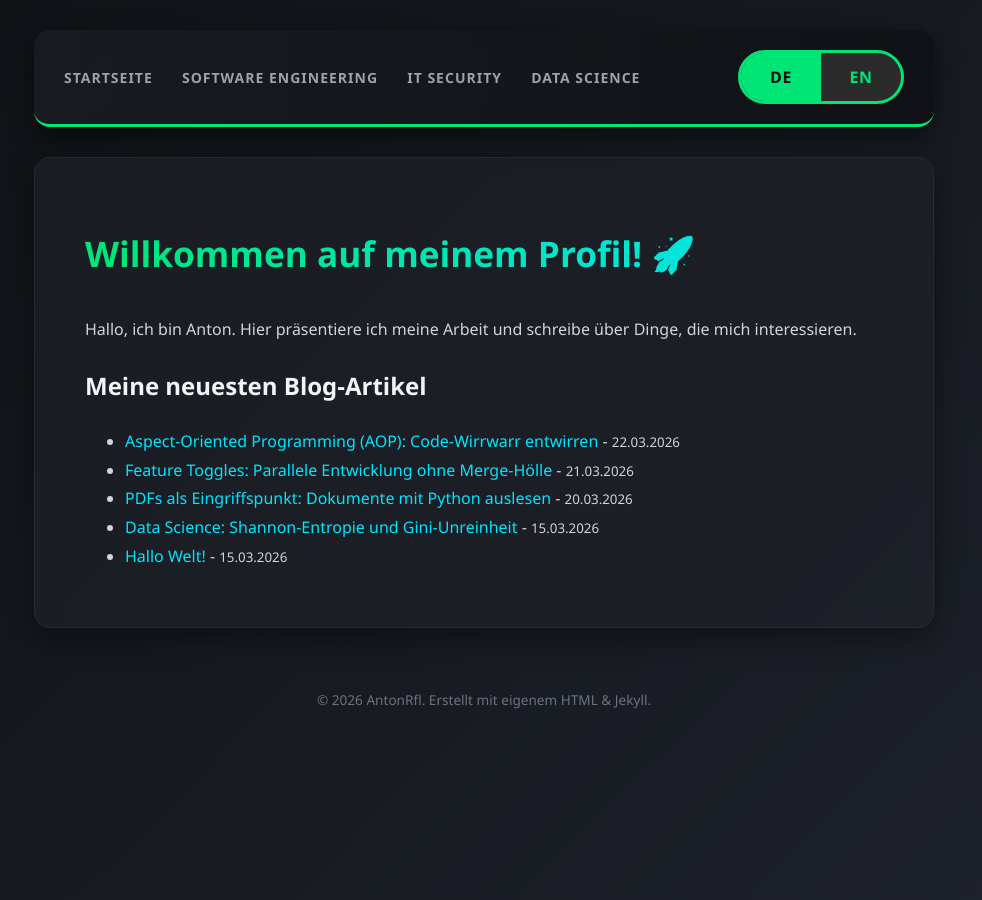
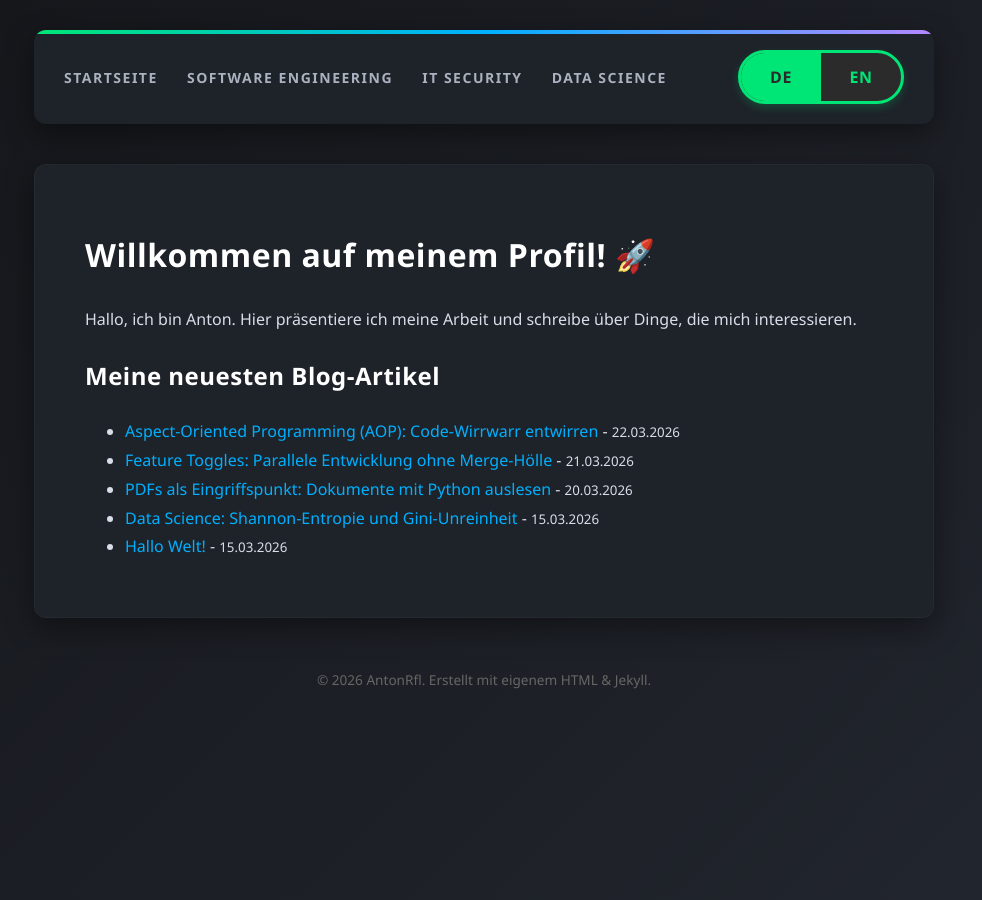
Before and after one commit to AntonRfl/AntonRfl.github.io, a Jekyll site: the page built from index.html, in a window 1280 px wide. Shown: the whole page, without its empty margins (156-1138 px from the left). Built offline with Jekyll 4.4.1, drawn with Linux system fonts in a browser that asks for light colours.

Commit message:
Update default layout styles and themes

```diff
--- a/_layouts/default.html
+++ b/_layouts/default.html
@@ -7,85 +7,76 @@
 
     <style>
         /* =========================================
-           1. Grund-Layout (Modern Deep-Gradient)
+           1. Grund-Layout (Modern Deep-Space Theme)
            ========================================= */
         body {
             font-family: 'Segoe UI', Roboto, Helvetica, Arial, sans-serif;
-            /* Ein tiefer, bläulich-grauer Farbverlauf als Hintergrund */
-            background: linear-gradient(135deg, #0f1115 0%, #1e222b 100%);
-            background-attachment: fixed; /* Hintergrund bleibt beim Scrollen stehen */
-            color: #d1d5db; /* Angenehmes, weiches Hellgrau für den Text */
+            /* Ein schicker, dezenter Hintergrund-Farbverlauf (Tiefes Blau-Grau) */
+            background: linear-gradient(135deg, #14161a 0%, #22262e 100%);
+            background-attachment: fixed;
+            color: #d8dee9; /* Weiches Off-White, perfekt lesbar */
             max-width: 900px;
             margin: 0 auto;
-            padding: 20px;
+            padding: 30px 20px;
             line-height: 1.8;
         }
 
-        /* Der Textbereich als schicke, abgesetzte Karte */
-        main {
-            background-color: rgba(30, 33, 40, 0.7); /* Leicht durchsichtig */
-            backdrop-filter: blur(10px); /* Milchglas-Effekt */
-            padding: 40px 50px;
-            border-radius: 16px;
-            box-shadow: 0 10px 30px rgba(0, 0, 0, 0.4);
-            border: 1px solid rgba(255, 255, 255, 0.05);
-            margin-top: 30px;
-        }
-
-        /* Überschriften stylen */
-        h1, h2, h3, h4 { color: #f3f4f6; font-weight: 700; }
-
-        /* Die Hauptüberschrift bekommt einen Farbverlauf */
-        h1 {
-            background: linear-gradient(90deg, #00e676, #00e5ff);
-            -webkit-background-clip: text;
-            -webkit-text-fill-color: transparent;
-            margin-bottom: 30px;
-            font-size: 2.2em;
-        }
-
-        a { color: #00e5ff; text-decoration: none; transition: all 0.2s ease-in-out; }
-        a:hover { color: #00e676; text-shadow: 0 0 8px rgba(0, 230, 118, 0.4); }
+        /* Überschriften & Links */
+        h1, h2, h3, h4 { color: #ffffff; letter-spacing: 0.5px; }
+        a { color: #00b0ff; text-decoration: none; transition: all 0.2s ease; }
+        a:hover { color: #00e676; }
 
         /* =========================================
-           2. Stylische Navigation (Header)
+           2. Header / Navigation (Karten-Design mit Farbakzent)
            ========================================= */
         nav {
-            background: linear-gradient(90deg, rgba(25, 28, 35, 0.9) 0%, rgba(15, 17, 21, 0.9) 100%);
-            backdrop-filter: blur(10px);
+            background: #1e2229; /* Etwas heller als der Hintergrund */
             padding: 20px 30px;
-            border-radius: 16px;
-            margin-top: 10px;
+            border-radius: 12px;
+            margin-bottom: 40px;
             display: flex;
             justify-content: space-between;
             align-items: center;
-            box-shadow: 0 8px 25px rgba(0,0,0,0.5);
-            border-bottom: 3px solid #00e676; /* Der neongrüne Akzentstreifen */
+            box-shadow: 0 10px 30px rgba(0,0,0,0.4); /* Weicher 3D-Schatten */
+            position: relative;
+            overflow: hidden; /* Wichtig für die bunte Linie oben */
         }
+
+        /* Der bunte Farbverlauf als Akzent-Linie am oberen Rand der Navigation */
+        nav::before {
+            content: '';
+            position: absolute;
+            top: 0; left: 0; right: 0;
+            height: 4px;
+            background: linear-gradient(90deg, #00e676, #00b0ff, #b388ff);
+        }
+
         .nav-links a {
             margin-right: 25px;
-            color: #9ca3af;
-            font-weight: 600;
+            color: #abb2bf;
+            font-weight: 700;
             text-transform: uppercase;
             font-size: 14px;
-            letter-spacing: 1px;
+            letter-spacing: 1.5px;
         }
-        .nav-links a:hover { color: #ffffff; text-shadow: 0 0 10px rgba(255, 255, 255, 0.5); }
+        .nav-links a:hover { color: #ffffff; }
 
         /* =========================================
-           3. Code-Blöcke & Footer
+           3. Content / Hauptbereich (Ebenfalls als Karte)
            ========================================= */
-        pre {
-            background-color: #0d0f12;
-            padding: 20px;
-            border-radius: 10px;
-            overflow-x: auto;
-            border: 1px solid #2d3139;
-            box-shadow: inset 0 2px 10px rgba(0,0,0,0.5);
+        main {
+            background: #1e2229;
+            padding: 40px 50px;
+            border-radius: 12px;
+            box-shadow: 0 10px 30px rgba(0,0,0,0.4);
+            border: 1px solid rgba(255,255,255,0.03); /* Ganz feiner Rand für Kontrast */
         }
-        code { font-family: 'Fira Code', 'Courier New', Courier, monospace; color: #69f0ae; }
 
-        .site-footer { margin-top: 60px; font-size: 0.85em; color: #6b7280; text-align: center; padding-bottom: 20px;}
+        /* Code-Blöcke optisch abheben */
+        pre { background-color: #15181e; padding: 20px; border-radius: 8px; overflow-x: auto; border: 1px solid #2c313a; }
+        code { font-family: 'Courier New', Courier, monospace; color: #98c379; }
+
+        .site-footer { margin-top: 50px; font-size: 0.85em; color: #666; text-align: center; }
 
         /* =========================================
            4. Logik: Sprachen verstecken / anzeigen
@@ -109,6 +100,7 @@
             cursor: pointer;
             user-select: none;
             overflow: hidden;
+            box-shadow: 0 4px 10px rgba(0, 230, 118, 0.2); /* Ein leichter grüner Glow für den Button */
         }
 
         .lang-toggle-bg {
@@ -134,11 +126,11 @@
             transition: color 0.3s ease;
         }
 
-        .lang-text-de { color: #111; }
+        .lang-text-de { color: #2b2b2b; }
         .lang-text-en { color: #00e676; }
 
         body.show-en .lang-text-de { color: #00e676; }
-        body.show-en .lang-text-en { color: #111; }
+        body.show-en .lang-text-en { color: #2b2b2b; }
     </style>
 
     {% raw %}
```
Also changed, not shown: other parts of _layouts/default.html (+1 -1 lines).
